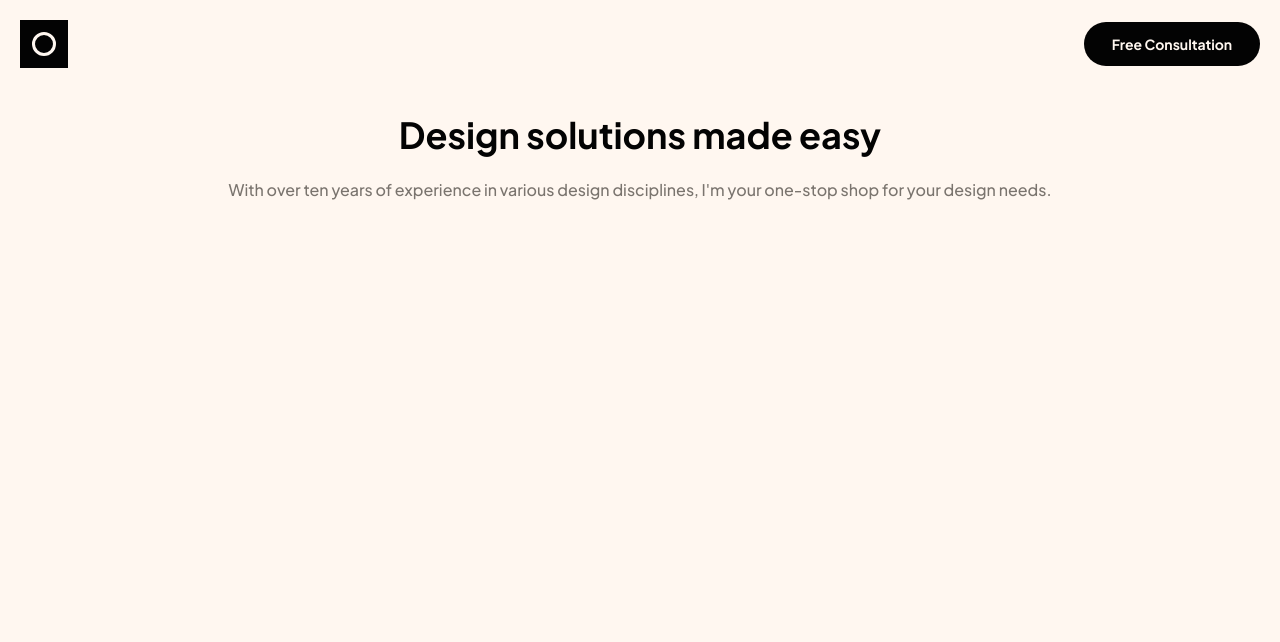
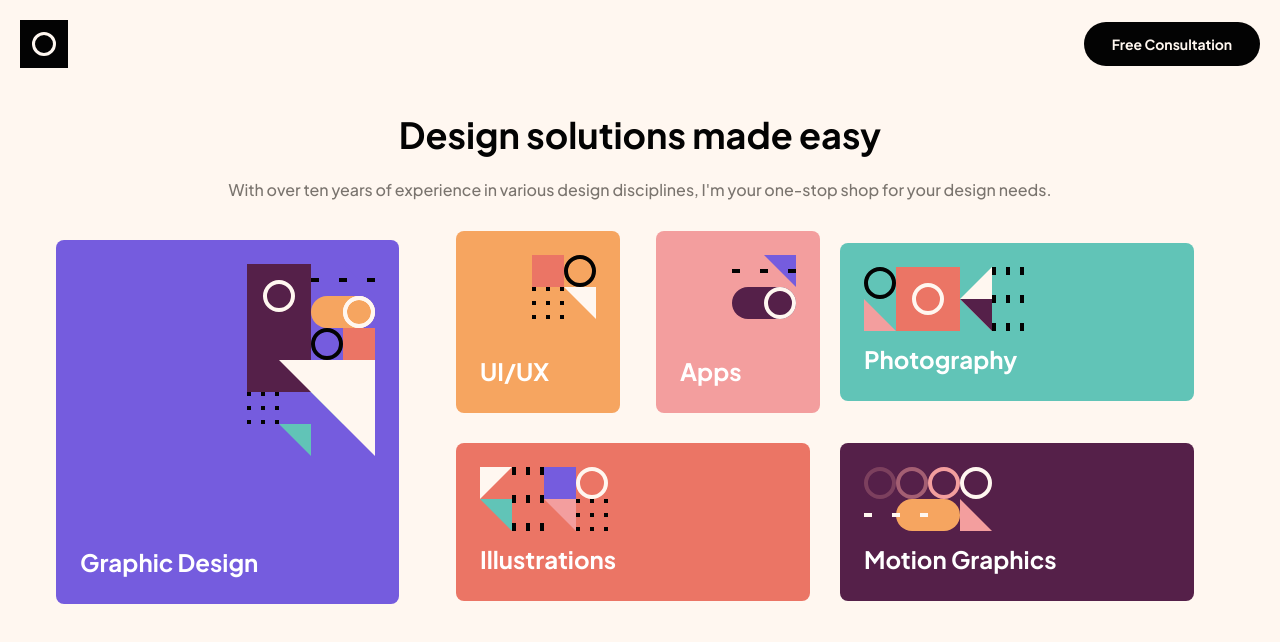
Before and after one commit to johnny-estrada/single-page-design-portfolio, a React (Vite) app: page / in a window 1280 px wide. Shown: the top 642 px of the page. Built offline with nearby package versions, Linux system fonts and the light colour scheme.

Commit message:
Create boxes component and style sheet

```diff
--- a/src/App.jsx
+++ b/src/App.jsx
@@ -1,14 +1,16 @@
 import Navbar  from './components/Navbar'
 import Hero from './components/Hero'
+import Boxes from './components/Boxes'
 import './App.css'
 
 function App() {
 
 
   return (
-    <div>
+    <div className='App'>
       <Navbar />
       <Hero />
+      <Boxes />
       {/* <Navbar /> */}
     </div>
   )
--- /dev/null
+++ b/src/components/Boxes.css
@@ -0,0 +1,131 @@
+.grid-layout {
+    /* width: 80vw; */
+    margin: 0 auto;
+    display: grid;
+    justify-content: center;
+    align-items: center;
+    grid-template-columns: 12.5rem 12.5rem;
+    grid-template-rows: 12.5rem 12.5rem;
+    grid-auto-rows: 12.5rem;
+    grid-auto-columns: 12.5rem;
+    /* background-color: #e4e4e4; */
+    /* gap: 1rem; */
+}
+
+/* @media (max-width: 375px) {
+    .grid-layout {
+        grid-template-columns: repeat(auto-fit, minmax(300px, 1fr));
+        grid-template-rows: 1fr;
+    }
+
+} */
+
+.grid-item-1 {
+    position: relative;
+    width: 21.4375rem;
+    height: 22.75rem;
+    background-color: #755CDE;
+    padding: 1.5rem;
+    border-radius: 0.5rem;
+    margin: 32px 16px;
+    grid-row: 1 / span 2;
+    grid-column: 1 / span 2;
+
+}
+
+.grid-item-2 {
+    position: relative;
+    width: 164px;
+    height: 182px;
+    background-color: #F6A560;
+    padding: 24px;
+    border-radius: 8px;
+    margin: 32px 16px;
+    grid-row: 1;
+    grid-column: 3;
+
+}
+
+.grid-item-3 {
+    position: relative;
+    width: 164px;
+    height: 182px;
+    background-color: #F39E9E;
+    padding: 24px;
+    border-radius: 8px;
+    margin: 32px 16px;
+    grid-row: 1;
+    grid-column: 4;
+
+}
+
+.grid-item-4 {
+    position: relative;
+    width: 354px;
+    height: 158px;
+    background-color:#EB7565;
+    padding: 24px;
+    border-radius: 8px;
+    margin: 32px 16px;
+    grid-row: 2;
+    grid-column: 3 / span 2;
+
+}
+
+.grid-item-5 {
+    position: relative;
+    width: 354px;
+    height: 158px;
+    background-color: #61C4B7;
+    padding: 24px;
+    border-radius: 8px;
+    /* margin: 32px 16px; */
+    grid-row: 1;
+    grid-column: 5 / span 2;
+
+}
+
+.grid-item-6 {
+    position: relative;
+    width: 354px;
+    height: 158px;
+    background-color: #552049;
+    padding: 24px;
+    border-radius: 8px;
+    /* margin: 32px 16px; */
+    grid-row: 2;
+    grid-column: 5 / span 2;
+
+}
+
+[class^='grid-item'] {
+    /* outline: 3px dashed #f90; */
+  }
+
+.box-logo-lg {
+    margin-left: auto;
+    width: 8rem;
+    height: 12rem;
+}
+
+.box-logo-md {
+    margin-left: auto;
+    width: 128px;
+    height: 64px;
+}
+
+.box-logo-sm {
+    margin-left: auto;
+    width: 64px;
+    height: 64px;
+}
+
+.box-title {
+    font-size: 1.5rem;
+    font-weight: 700;
+    position: absolute;
+    bottom: 0;
+    color: white;
+    text-align:start;
+    margin-bottom: 24px;
+}
--- /dev/null
+++ b/src/components/Boxes.jsx
@@ -0,0 +1,36 @@
+import "./Boxes.css";
+
+function Boxes() {
+  return (
+    <div className="grid-layout">
+      <div className="grid-item-1">
+        <img className="box-logo-lg" src="./images/pattern-graphic-design.svg" />
+        <h3 className="box-title">Graphic Design</h3>
+      </div>
+
+      <div className="grid-item-2">
+        <img className="box-logo-sm" src="./images/pattern-ui-ux.svg" />
+        <h3 className="box-title">UI/UX</h3>
+      </div>
+
+      <div className="grid-item-3">
+        <img className="box-logo-sm" src="./images/pattern-apps.svg" />
+        <h3 className="box-title">Apps</h3>
+      </div>
+      <div className="grid-item-4">
+        <img className="box-logo-med" src="./images/pattern-illustrations.svg" />
+        <h3 className="box-title">Illustrations</h3>
+      </div>
+      <div className="grid-item-5">
+        <img className="box-logo-med" src="./images/pattern-photography.svg" />
+        <h3 className="box-title">Photography</h3>
+      </div>
+      <div className="grid-item-6">
+        <img className="box-logo-med" src="./images/pattern-motion-graphics.svg" />
+        <h3 className="box-title">Motion Graphics</h3>
+      </div>
+    </div>
+  );
+}
+
+export default Boxes;
```
